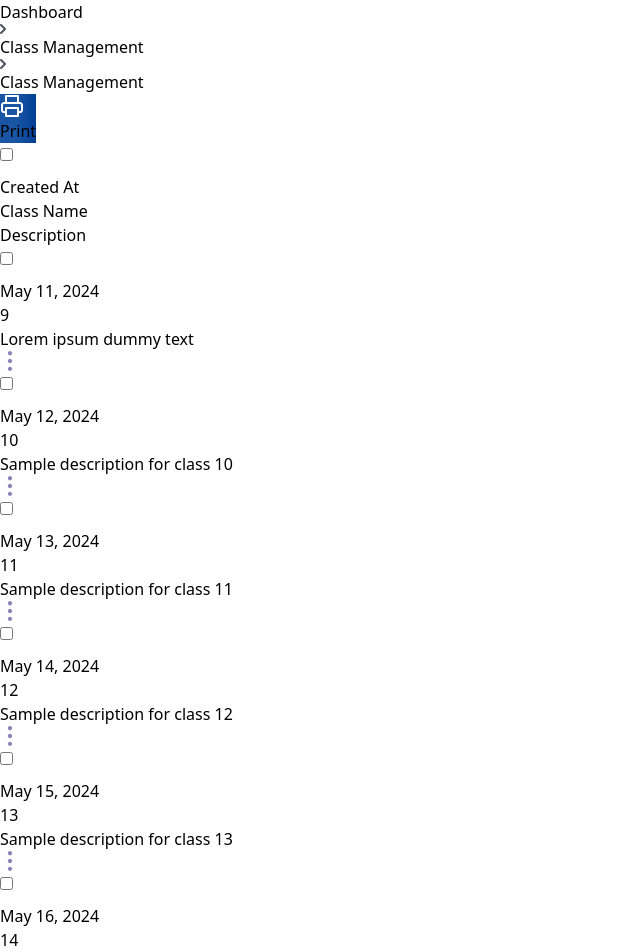
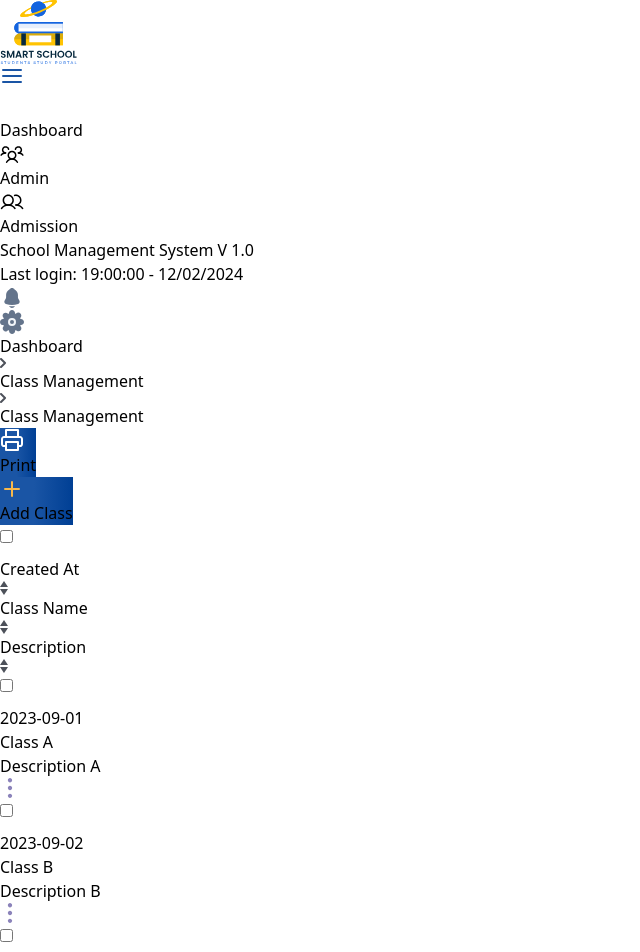
Before and after one commit to usman4222/School-Management-System, a React (Vite) app: page /class-management in a window 1280 px wide. Shown: the top 952 px of the page, without its empty margins (0-640 px from the left). Built offline with nearby package versions, Linux system fonts and the light colour scheme.

Commit message:
Complete class management page

```diff
--- a/src/Components/Heading.jsx
+++ b/src/Components/Heading.jsx
@@ -1,15 +1,21 @@
 import React from "react";
 import arrow from "../assets/svg/arrow.svg";
+import { Link } from "react-router-dom";
 
 const Heading = ({ page }) => {
   return (
     <div>
       <div className="flex items-center gap-2">
-        <h4 className="font-montserrat text-sm font-medium leading-5 text-[#4D515A]">Dashboard</h4>
+        <Link to="/">
+          <h4 className="font-montserrat text-[14px] font-medium leading-5 text-[#4D515A]">
+            Dashboard
+          </h4>
+        </Link>
         <img src={arrow} alt="arrow" />
-        <h4 className="font-montserrat text-sm font-medium leading-5 text-[#4D515A]">{page}</h4>
+        <h4 className="font-montserrat text-[14px] font-medium leading-5 text-[#4D515A]">
+          {page}
+        </h4>
         <img src={arrow} alt="arrow" />
-
       </div>
     </div>
   );
--- a/src/Pages/ClassManagementPage/index.jsx
+++ b/src/Pages/ClassManagementPage/index.jsx
@@ -1,15 +1,18 @@
 import React, { useState } from "react";
 import Heading from "../../Components/Heading";
 import print from "../../assets/svg/printer.svg";
-import threedots from "../../assets/svg/threedots.svg";
+import plus from "../../assets/svg/plus.svg";
+import updown from "../../assets/svg/updown.svg";
+import Layout from "../../Components/Layout";
+import Button from "../../Components/Button";
+import TableComponent from "../../Components/TableComponent";
 
 const ClassManagementPage = () => {
   const [selectedRow, setSelectedRow] = useState(null);
-  const [dropdownVisible, setDropdownVisible] = useState(null);
-  const [checkedRows, setCheckedRows] = useState([]);
-
   const [currentPage, setCurrentPage] = useState(1);
   const rowsPerPage = 10;
+  const [checkedRows, setCheckedRows] = useState([]);
+  const [dropdownVisible, setDropdownVisible] = useState(null);
 
   const handleRowClick = (index) => {
     setSelectedRow(index === selectedRow ? null : index);
@@ -36,84 +39,106 @@ const ClassManagementPage = () => {
   const handleDelete = () => {
     console.log("Delete clicked");
   };
-
-  const classData = [
+  const rows = [
     {
-      createdAt: "May 11, 2024",
-      className: "9",
-      description: "Lorem ipsum dummy text",
+      createdAt: "2023-09-01",
+      className: "Class A",
+      description: "Description A",
     },
     {
-      createdAt: "May 12, 2024",
-      className: "10",
-      description: "Sample description for class 10",
+      createdAt: "2023-09-02",
+      className: "Class B",
+      description: "Description B",
     },
     {
-      createdAt: "May 13, 2024",
-      className: "11",
-      description: "Sample description for class 11",
+      createdAt: "2023-09-02",
+      className: "Class B",
+      description: "Description B",
     },
     {
-      createdAt: "May 14, 2024",
-      className: "12",
-      description: "Sample description for class 12",
+      createdAt: "2023-09-02",
+      className: "Class B",
+      description: "Description B",
     },
     {
-      createdAt: "May 15, 2024",
-      className: "13",
-      description: "Sample description for class 13",
-    },
-
-    {
-      createdAt: "May 16, 2024",
-      className: "14",
-      description: "Sample description for class 14",
+      createdAt: "2023-09-02",
+      className: "Class B",
+      description: "Description B",
     },
     {
-      createdAt: "May 17, 2024",
-      className: "15",
-      description: "Sample description for class 15",
+      createdAt: "2023-09-02",
+      className: "Class B",
+      description: "Description B",
     },
     {
-      createdAt: "May 18, 2024",
-      className: "16",
-      description: "Sample description for class 16",
+      createdAt: "2023-09-02",
+      className: "Class B",
+      description: "Description B",
     },
     {
-      createdAt: "May 19, 2024",
-      className: "17",
-      description: "Sample description for class 17",
+      createdAt: "2023-09-02",
+      className: "Class B",
+      description: "Description B",
     },
     {
-      createdAt: "May 20, 2024",
-      className: "18",
-      description: "Sample description for class 18",
+      createdAt: "2023-09-02",
+      className: "Class B",
+      description: "Description B",
     },
     {
-      createdAt: "May 21, 2024",
-      className: "19",
-      description: "Sample description for class 19",
+      createdAt: "2023-09-02",
+      className: "Class B",
+      description: "Description B",
     },
     {
-      createdAt: "May 22, 2024",
-      className: "20",
-      description: "Sample description for class 20",
+      createdAt: "2023-09-02",
+      className: "Class B",
+      description: "Description B",
     },
     {
-      createdAt: "May 23, 2024",
-      className: "21",
-      description: "Sample description for class 21",
+      createdAt: "2023-09-02",
+      className: "Class B",
+      description: "Description B",
     },
+    {
+      createdAt: "2023-09-02",
+      className: "Class B",
+      description: "Description B",
+    },
+    {
+      createdAt: "2023-09-02",
+      className: "Class B",
+      description: "Description B",
+    },
+    {
+      createdAt: "2023-09-02",
+      className: "Class B",
+      description: "Description B",
+    },
+    {
+      createdAt: "2023-09-02",
+      className: "Class B",
+      description: "Description B",
+    },
+    {
+      createdAt: "2023-09-02",
+      className: "Class B",
+      description: "Description B",
+    },
+  ];
 
+  const columns = [
+    { label: "Created At", icon: updown },
+    { label: "Class Name", icon: updown },
+    { label: "Description", icon: updown },
   ];
 
   const indexOfLastRow = currentPage * rowsPerPage;
   const indexOfFirstRow = indexOfLastRow - rowsPerPage;
-  const currentRows = classData.slice(indexOfFirstRow, indexOfLastRow);
+  const currentRows = rows.slice(indexOfFirstRow, indexOfLastRow);
 
-  const totalPages = Math.ceil(classData.length / rowsPerPage);
-  const totalRows = classData.length;
-
+  const totalPages = Math.ceil(rows.length / rowsPerPage);
+  const totalRows = rows.length;
 
   const currentRangeStart = indexOfFirstRow + 1;
   const currentRangeEnd = Math.min(indexOfLastRow, totalRows);
@@ -129,146 +154,39 @@ const ClassManagementPage = () => {
       setCurrentPage((prev) => prev - 1);
     }
   };
-
   return (
-    <div>
-      <Heading page={"Class Management"} />
-      <div>
-        <h2 className="text-[#1E293B] font-montserrat text-2xl font-bold leading-6">
-          Class Management
-        </h2>
-        <button className="flex items-center w-auto h-auto p-[10px] px-[8px] py-[10px] gap-[4px] rounded-[9px] custom-gradient">
-          <span className="mr-2">
-            <img src={print} alt="print" />
-          </span>
-          <span className="text-white">Print</span>
-        </button>
-      </div>
-      <div className="w-full">
-        <div className="w-full flex justify-between items-center max-w-[634px] h-[58px] py-2 px-6 gap-7 bg-[#F8FAFC]">
-          <label className="flex items-center cursor-pointer relative">
-            <input
-              type="checkbox"
-              className="peer h-5 w-5 cursor-pointer transition-all appearance-none rounded-[6px] shadow hover:shadow-md border border-slate-300 checked:bg-[#1A55A5] checked:border-[#1A55A5]"
-            />
-            <span className="absolute text-white opacity-0 peer-checked:opacity-100 top-1/2 left-1/2 transform -translate-x-1/2 -translate-y-1/2 pointer-events-none">
-              <svg
-                width="10"
-                height="8"
-                viewBox="0 0 10 8"
-                fill="none"
-                xmlns="http://www.w3.org/2000/svg"
-              >
-                <path
-                  d="M3.5775 7.22786C3.3775 7.22786 3.1875 7.14786 3.0475 7.00786L0.2175 4.17786C-0.0725 3.88786 -0.0725 3.40786 0.2175 3.11786C0.5075 2.82786 0.9875 2.82786 1.2775 3.11786L3.5775 5.41786L8.7175 0.277864C9.0075 -0.0121362 9.4875 -0.0121362 9.7775 0.277864C10.0675 0.567864 10.0675 1.04786 9.7775 1.33786L4.1075 7.00786C3.9675 7.14786 3.7775 7.22786 3.5775 7.22786Z"
-                  fill="white"
-                />
-              </svg>
-            </span>
-          </label>
-          <h6 className="text-[#4D515A] font-montserrat text-sm font-semibold leading-[22px]">
-            Created At
-          </h6>
-          <h6 className="text-[#4D515A] font-montserrat text-sm font-semibold leading-[22px]">
-            Class Name
-          </h6>
-          <h6 className="text-[#4D515A] font-montserrat text-sm font-semibold leading-[22px]">
-            Description
-          </h6>
+    <Layout>
+      <div className="p-5 bg-[#f5f5fa]">
+        <Heading page={"Class Management"} />
+        <div className="flex justify-between mb-5">
+          <h2 className="text-[#1E293B] font-montserrat text-2xl font-bold leading-6 mt-5">
+            Class Management
+          </h2>
+          <div className="flex gap-3">
+            <Button text={"Print"} btnImg={print} />
+            <Button text={"Add Class"} btnImg={plus} />
+          </div>
         </div>
 
-
-        {currentRows.map((item, index) => (
-          <div
-            key={index + indexOfFirstRow}
-            className={`w-full flex justify-between items-center max-w-[634px] h-[58px] py-2 px-6 gap-7 ${
-              checkedRows.includes(index + indexOfFirstRow)
-                ? "bg-[#E2E8F0] text-white"
-                : "bg-[#F8FAFC]"
-            }`}
-          >
-            <label className="flex items-center cursor-pointer relative">
-              <input
-                type="checkbox"
-                className="peer h-5 w-5 cursor-pointer transition-all appearance-none rounded-[6px] shadow hover:shadow-md border border-slate-300 checked:bg-[#1A55A5] checked:border-[#1A55A5]"
-                checked={checkedRows.includes(index + indexOfFirstRow)}
-                onChange={() => handleCheckboxChange(index + indexOfFirstRow)}
-              />
-              <span className="absolute text-white opacity-0 peer-checked:opacity-100 top-1/2 left-1/2 transform -translate-x-1/2 -translate-y-1/2 pointer-events-none">
-                <svg
-                  width="10"
-                  height="8"
-                  viewBox="0 0 10 8"
-                  fill="none"
-                  xmlns="http://www.w3.org/2000/svg"
-                >
-                  <path
-                    d="M3.5775 7.22786C3.3775 7.22786 3.1875 7.14786 3.0475 7.00786L0.2175 4.17786C-0.0725 3.88786 -0.0725 3.40786 0.2175 3.11786C0.5075 2.82786 0.9875 2.82786 1.2775 3.11786L3.5775 5.41786L8.7175 0.277864C9.0075 -0.0121362 9.4875 -0.0121362 9.7775 0.277864C10.0675 0.567864 10.0675 1.04786 9.7775 1.33786L4.1075 7.00786C3.9675 7.14786 3.7775 7.22786 3.5775 7.22786Z"
-                    fill="white"
-                  />
-                </svg>
-              </span>
-            </label>
-            <h6 className="text-[#4D515A] font-montserrat text-sm font-semibold leading-[22px]">
-              {item.createdAt}
-            </h6>
-            <h6 className="text-[#4D515A] font-montserrat text-sm font-semibold leading-[22px]">
-              {item.className}
-            </h6>
-            <h6 className="text-[#4D515A] font-montserrat text-sm font-semibold leading-[22px]">
-              {item.description}
-            </h6>
-            <div className="relative">
-              <img
-                src={threedots}
-                alt="three dots"
-                onClick={() => handleDropdownToggle(index)}
-              />
-              {dropdownVisible === index && (
-                <div className="absolute bg-white shadow-md rounded-md p-2">
-                  <button
-                    className="block w-full text-left px-4 py-2 text-sm text-gray-700 hover:bg-gray-100"
-                    onClick={handleEdit}
-                  >
-                    Edit
-                  </button>
-                  <button
-                    className="block w-full text-left px-4 py-2 text-sm text-gray-700 hover:bg-gray-100"
-                    onClick={handleDelete}
-                  >
-                    Delete
-                  </button>
-                </div>
-              )}
-            </div>
-          </div>
-        ))}
-
-        <div className="flex justify-between mt-4">
-          <button
-            onClick={handlePreviousPage}
-            disabled={currentPage === 1}
-            className={`px-4 py-2 text-white rounded ${
-              currentPage === 1 ? "bg-gray-400" : "bg-blue-500"
-            }`}
-          >
-            Previous
-          </button>
-          <span className="self-center">
-            {currentRangeStart}-{currentRangeEnd} of {totalRows}
-          </span>
-          <button
-            onClick={handleNextPage}
-            disabled={currentPage === totalPages}
-            className={`px-4 py-2 text-white rounded ${
-              currentPage === totalPages ? "bg-gray-400" : "bg-blue-500"
-            }`}
-          >
-            Next
-          </button>
-        </div>
+        <TableComponent
+          rows={currentRows}
+          columns={columns}
+          handleCheckboxChange={handleCheckboxChange}
+          checkedRows={checkedRows}
+          handleEdit={handleEdit}
+          handleDelete={handleDelete}
+          handleDropdownToggle={handleDropdownToggle}
+          dropdownVisible={dropdownVisible}
+          currentPage={currentPage}
+          totalPages={totalPages}
+          currentRangeStart={currentRangeStart}
+          currentRangeEnd={currentRangeEnd}
+          totalRows={totalRows}
+          handleNextPage={handleNextPage}
+          handlePreviousPage={handlePreviousPage}
+        />
       </div>
-    </div>
+    </Layout>
   );
 };
 
```
Also changed, not shown: src/Components/Sidebar.jsx (+5 -4 lines), src/Pages/Dashboard/index.jsx (+8 -14 lines), src/assets/svg/updown.svg (added).
